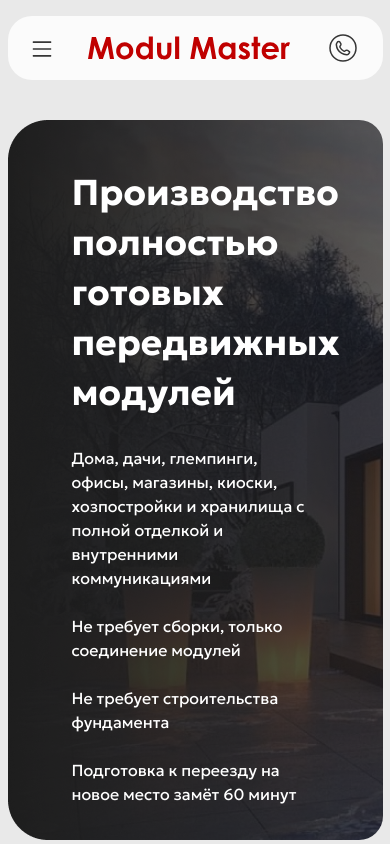
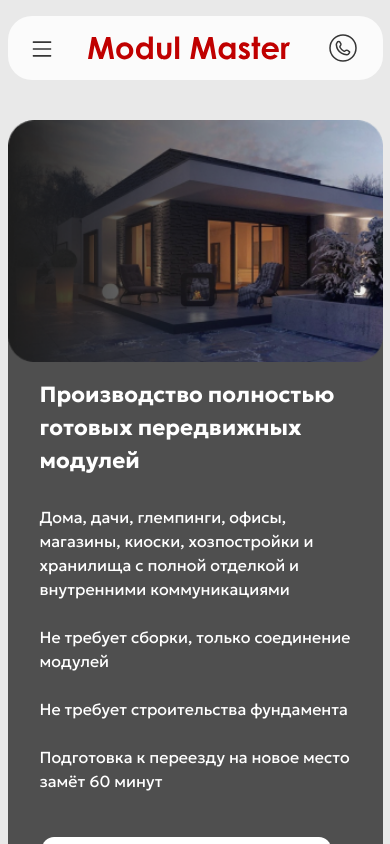
Before and after one commit to DizMaxWork/Module-Master, a React (Vite) app: page / in a window 390 px wide. Shown: the top 844 px of the page. Built offline with nearby package versions, Linux system fonts and the light colour scheme.

Commit message:
Адаптив без бургера

```diff
--- a/src/components/Main/MainBlock/MainBlock.tsx
+++ b/src/components/Main/MainBlock/MainBlock.tsx
@@ -1,4 +1,5 @@
 import { WordsLibrary } from "../../../types";
+import { SmallMainBlock } from "./SmallMainBlock";
 
 export const MainBlock = ({
   mainBlock,
@@ -6,8 +7,9 @@ export const MainBlock = ({
   mainBlock: WordsLibrary["mainBlock"];
 }) => {
   return (
+    <>
       <section
-      className="bg-no-repeat h-[720px] container mx-auto mt-10 text-white pl-16 pt-12 rounded-3xl"
+        className="bg-no-repeat h-[720px] container mx-auto mt-10 text-white pl-16 pt-12 rounded-3xl md:block hidden"
         style={{ backgroundImage: `url(mainImg.png)` }}
         id="main"
       >
@@ -27,5 +29,7 @@ export const MainBlock = ({
           </button>
         </div>
       </section>
+      <SmallMainBlock mainBlock={mainBlock} />
+    </>
   );
 };
--- a/src/components/Main/MainBlock/SmallMainBlock.tsx
+++ b/src/components/Main/MainBlock/SmallMainBlock.tsx
@@ -0,0 +1,33 @@
+import { WordsLibrary } from "../../../types";
+
+export const SmallMainBlock = ({
+  mainBlock,
+}: {
+  mainBlock: WordsLibrary["mainBlock"];
+}) => {
+  return (
+    <section
+      className="bg-footerGray container mx-auto mt-10 text-white rounded-[46px] md:hidden pb-10"
+      id="main"
+    >
+      <img src="smallMain.png" alt="" className="w-full" />
+      <div className="mx-8 mt-4">
+        <h1 className="sm:text-4xl font-bold pb-7 sm:leading-[50px] text-[22px]">
+          {mainBlock.title}
+        </h1>
+        <div className="-my-3 md:w-8/12 sm:w-9/12 sm:mb-20 mb-12">
+          {mainBlock.content.map((content, item) => (
+            <p key={item} className="text-white py-3">
+              {content}
+            </p>
+          ))}
+        </div>
+        <div className="bg-white -mx-6 -my-4 w-[93%] ml-0.5 rounded-xl text-center  ">
+          <button className=" text-black px-6 py-4 font-semibold ">
+            {mainBlock.btn}
+          </button>
+        </div>
+      </div>
+    </section>
+  );
+};
```
Lines whose indentation alone changed are shown as unchanged.
